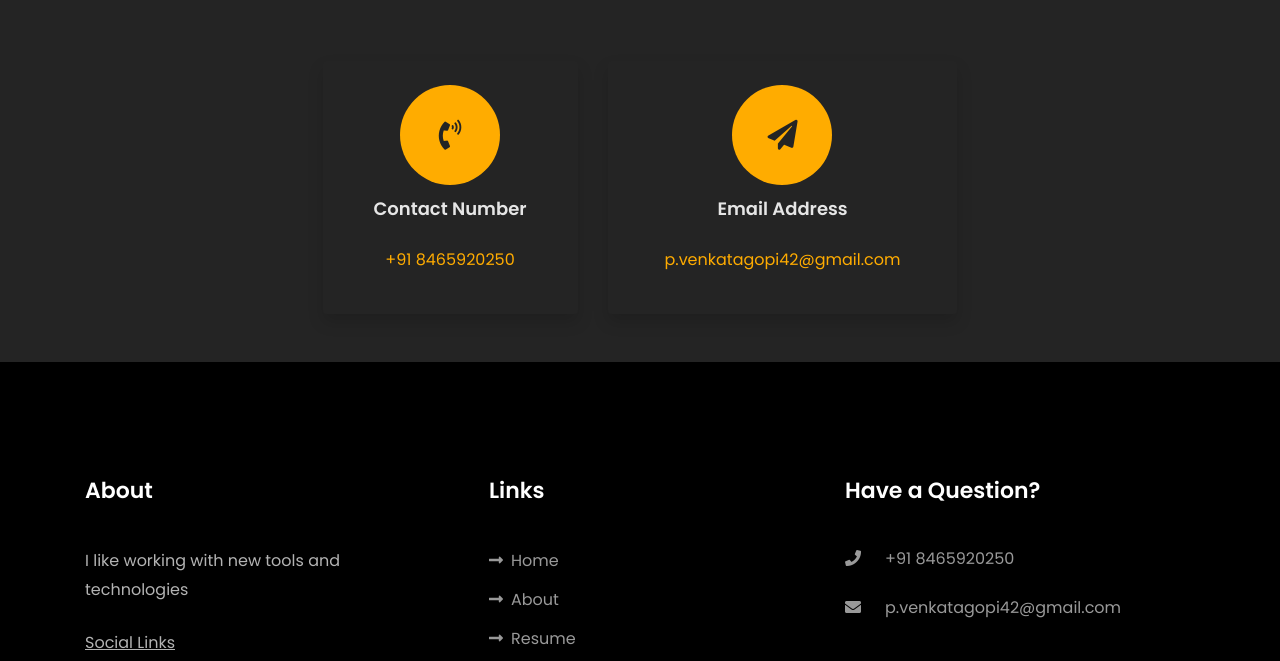
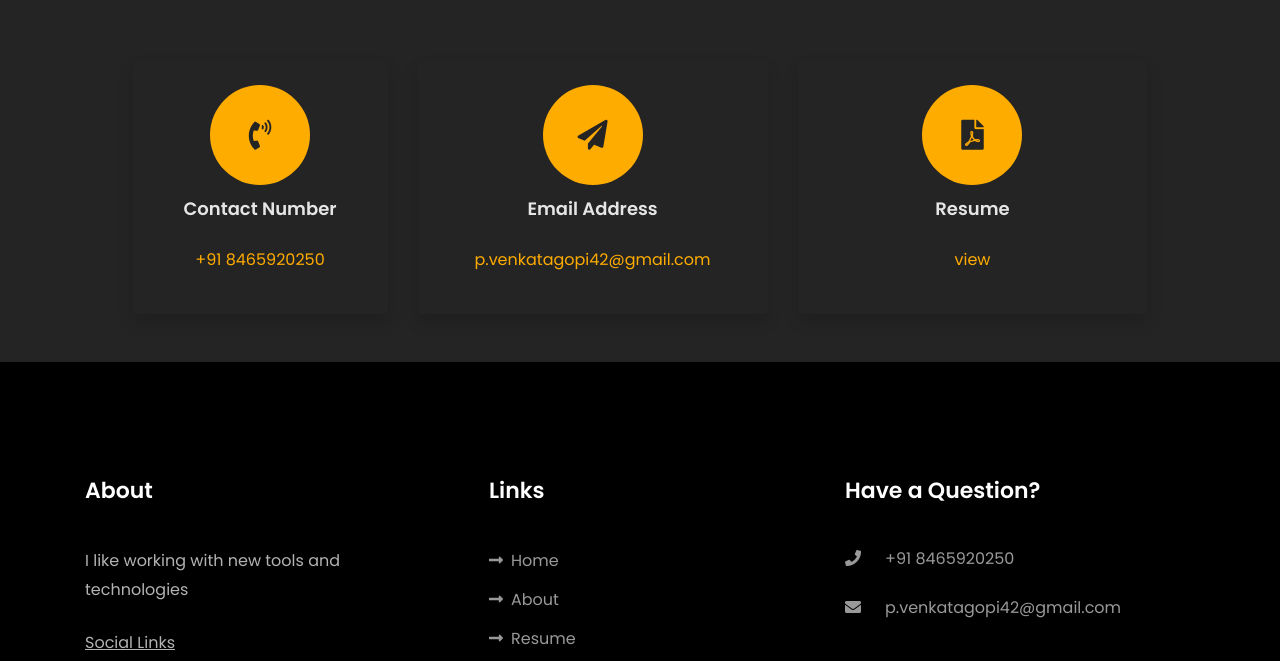
Before and after one commit to VENKATAGOPI1998/Gopi-portfolio, a website: page index.html in a window 1280 px wide. Shown: the part 4191-4852 px from the top of the page. Drawn offline with Linux system fonts and the light colour scheme; files whose address does not match are found by name.

Commit message:
Update index.html

```diff
--- a/index.html
+++ b/index.html
@@ -412,6 +412,17 @@
 							</div>
 						</div>
 		  			</div>
+					<div class="col-md-6 col-lg-4 d-flex ftco-animate">
+						<div class="align-self-stretch box text-center p-4 shadow">
+							<div class="icon d-flex align-items-center justify-content-center">
+								<span class="fas fa-file-pdf"></span>
+							</div>
+							<div>
+								<h3 class="mb-4">Resume</h3>
+								<p><a href="./images/Resume.pdf" target="_blank">view</a></p>
+							</div>
+						</div>
+					</div>
 				</div>
 
 
```
